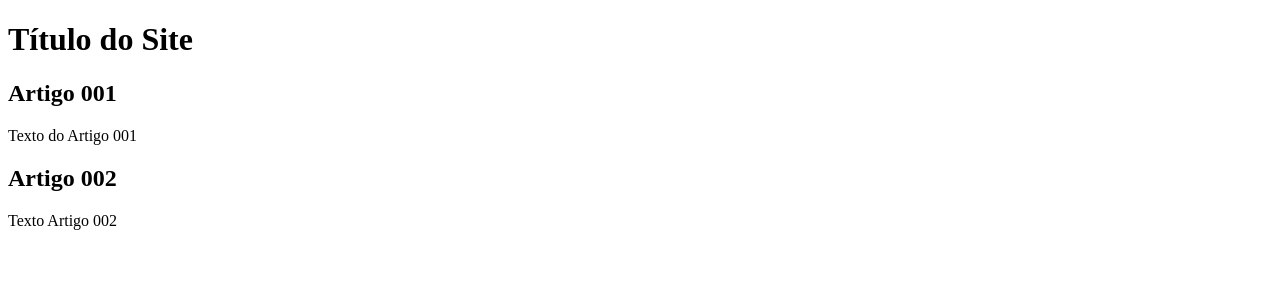
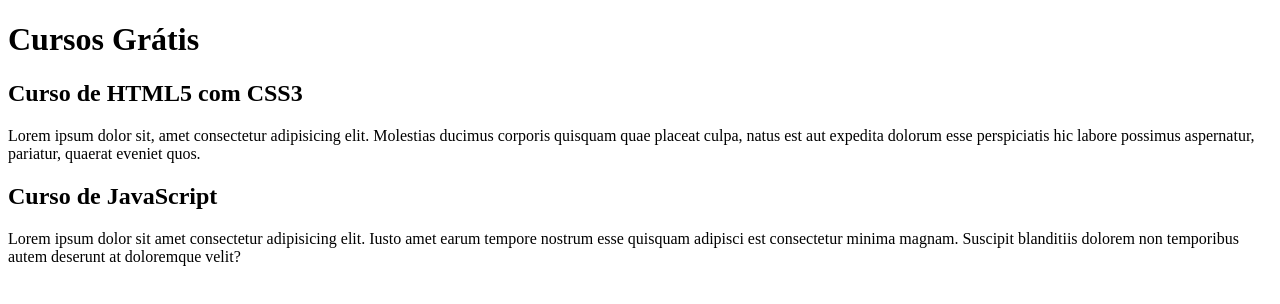
Before and after one commit to oscarggarcia/projeto-site, a plain HTML site: page index.html in a window 1280 px wide. Drawn offline with Linux system fonts and the light colour scheme.

Commit message:
Comecei a escrever conteúdo

```diff
--- a/index.html
+++ b/index.html
@@ -9,15 +9,15 @@
 <body>
     <main>
         <header>
-            <h1>Título do Site</h1>
+            <h1>Cursos Grátis</h1>
         </header>
         <article>
-            <h2>Artigo 001</h2>
-            <p>Texto do Artigo 001</p>
+            <h2>Curso de HTML5 com CSS3</h2>
+            <p>Lorem ipsum dolor sit, amet consectetur adipisicing elit. Molestias ducimus corporis quisquam quae placeat culpa, natus est aut expedita dolorum esse perspiciatis hic labore possimus aspernatur, pariatur, quaerat eveniet quos.</p>
         </article>
         <article>
-            <h2>Artigo 002</h2>
-            <p>Texto Artigo 002</p>
+            <h2>Curso de JavaScript</h2>
+            <p>Lorem ipsum dolor sit amet consectetur adipisicing elit. Iusto amet earum tempore nostrum esse quisquam adipisci est consectetur minima magnam. Suscipit blanditiis dolorem non temporibus autem deserunt at doloremque velit?</p>
         </article>
     </main>
 
```
